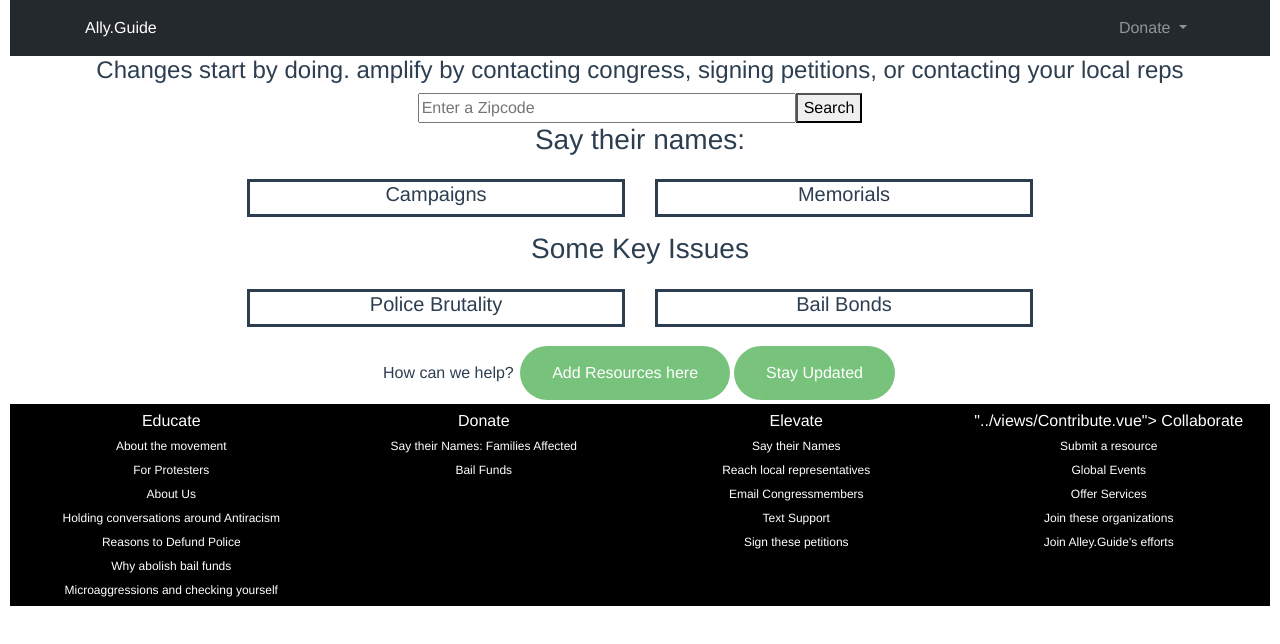
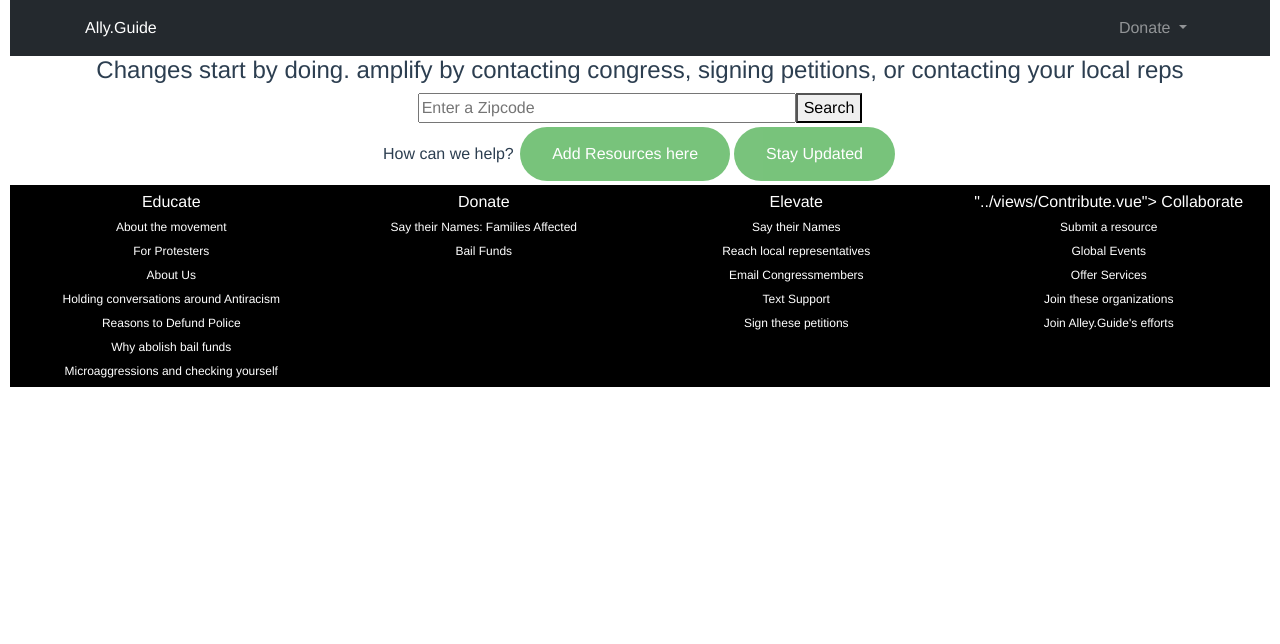
Before and after one commit to OpenSourceFellows/ally-guide-app, a Vue app in the folder ally-guide/: page /elevate in a window 1280 px wide. Shown: the top 644 px of the page. Built offline with nearby package versions, Linux system fonts and the light colour scheme; what vue-resource would draw is missing.

Commit message:
UI updates

```diff
--- a/ally-guide/src/views/Elevate.vue
+++ b/ally-guide/src/views/Elevate.vue
@@ -1,7 +1,7 @@
 <template>
     <div>
         <div>
-            <div><h4>Changes start by doing. amplify by contacting congress, signing petitions, or contacting your local reps</h4></div>
+            <h4>Changes start by doing. amplify by contacting congress, signing petitions, or contacting your local reps</h4>
         </div>
 
         <div id="search-ui" >
@@ -17,10 +17,10 @@
                         <p>Name: {{member.name}}</p>
                         <p>Position: {{member.title}}</p>
                         <p>Location: {{member.city}} {{member.state}}</p>
-                        <!-- <p>Email Address: {{member.email}}</p>
-                        <p>Contact Page: {{member.contactPage}}</p> -->
+                        <p>Email Address: {{member.email}}</p>
+                        <!-- <p>Contact Page: {{member.contactPage}}</p> -->
                         <div>
-                        <!-- <button type="button" v-on:click="ToggleMessageUI(member)">Send A Message</button> -->
+                        <button type="button" v-on:click="ToggleMessageUI(member)">Send A Message</button>
                         </div>
                     </div>
                 </div>
@@ -29,54 +29,36 @@
             <div id="message-ui" v-show="showmessageUI" >
                 <div id="selected-member">
                     <div>
-                    <h4 style="display: inline-block;">{{selectedMember.title}}</h4>
-                    <h4 style="display: inline-block;">{{selectedMember.name}}</h4>
-                    <a style="display: inline-block;">Contact Form</a>
-                    <a style="display: inline-block;">Email</a>
+                    <h5 class="p-2" style="display: inline-block;">{{selectedMember.title}}</h5>
+                    <h5 class="p-2" style="display: inline-block;">{{selectedMember.name}}</h5>
+                    <a class="float-right p-4" style="display: inline-block;">Form</a>
+                    <a class="float-right p-4" style="display: inline-block;">Email</a>
                     </div>
                 </div>
 
                 <div>
                     <div>
-                    <h4>Messages:</h4>
+                        <h4>Messages:</h4>
                     </div>
 
                 <div v-for="message in messages" :key="message.mid">
-                    <div style="width: 30%;">
+                    <div>
                         <div>
-                        <h4>{{message.topic}}</h4>
+                            <p>{{message.topic}}</p>
                         </div>
-                        <div>
-                        <p>{{message.message}}</p>
+
+                    </div>
+
+
+                </div>
+                     <div>
+                            <textarea class="form-contorl p-3" rows="15%" cols="90%"></textarea>
                         </div>
-                    </div>
-                </div>
-
                 </div>
             </div>
         </div>
 
-        <div id="say-their-names">
-            <h3>Say their names:</h3>
-            <div style="margin: 15px; border: 3px solid; display: inline-block; width: 30%; text-align: center;">
-            <h5>Campaigns</h5>
-            </div>
-            <div style="margin: 15px; border:3px solid; display: inline-block; width: 30%; text-align: center;">
-            <h5>Memorials</h5>
-            </div>
-        </div>
 
-        <div id="key-issues">
-            <h3>Some Key Issues</h3>
-            <div>
-                <div style="margin: 15px; border: 3px solid; display: inline-block; width: 30%; text-align: center;">
-                    <h5>Police Brutality</h5>
-                </div>
-                <div style="margin: 15px; border:3px solid; display: inline-block; width: 30%; text-align: center;">
-                    <h5>Bail Bonds</h5>
-                </div>
-            </div>
-        </div>
     </div>
 
 </template>
@@ -110,13 +92,16 @@ export default {
         ToggleMessageUI: function (member) {
         this.selectedMember = member;
         this.showmessageUI = true;
+        this.hasContent = false;
+        this.search = '';
+        this.congressMembers = [];
         },
         CreateRepList: function (){
             this.$http.get(
                 'https://www.googleapis.com/civicinfo/v2/representatives',
                 {
                 params: {
-                    'key': '',
+                    'key': 'AIzaSyBDT6BuMoYXyOsVJdn0LmdIO9RD5yka2EA',
                     'address': this.search,
                 },
             }).then(response => {
@@ -156,6 +141,12 @@ export default {
                             else{
                                 officeInfo.city = rep.address[0].city;
                                 officeInfo.state = rep.address[0].state;
+                            }
+                            if(repInfo.email == undefined) {
+                                officeInfo.email = 'Unavailable';
+                            }
+                            else{
+                                officeInfo.email = rep.email;
                             }
                             this.congressMembers.push(officeInfo);
                         }
```
